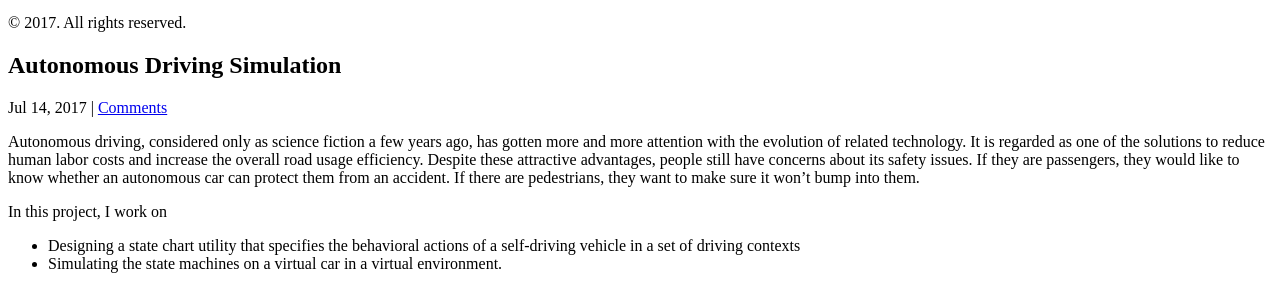
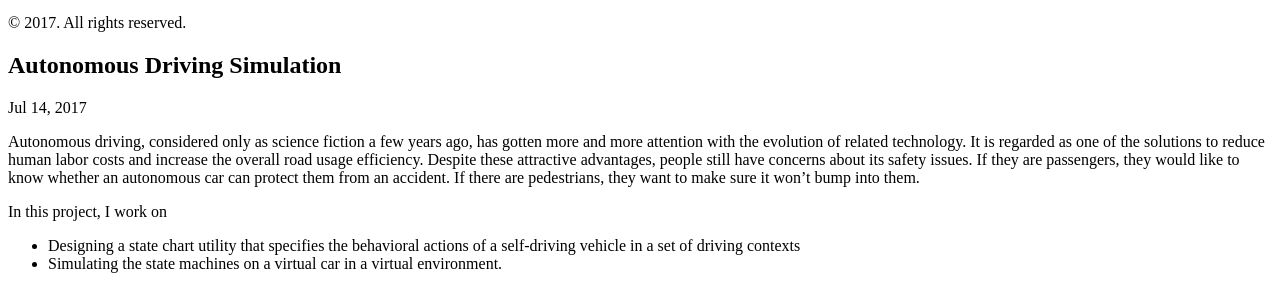
Before and after one commit to stormysun513/stormysun513.github.io, a Jekyll site: the page built from project/autonomous-driving-simulation.md, in a window 1280 px wide. Shown: the part 1077-1363 px from the top of the page. Built offline with Jekyll 4.4.1, drawn with Linux system fonts in a browser that asks for light colours; comment, search, counter and statistics services are not loaded.

```diff
--- a/_includes/disqus.html
+++ b/_includes/disqus.html
@@ -1,6 +1,6 @@
 {% if page.comments %}
 <div id="disqus_thread"></div>
-<script id="dsq-count-scr" src="//yulunt-me.disqus.com/count.js" async></script>
+<!-- <script id="dsq-count-scr" src="//yulunt-me.disqus.com/count.js" async></script> -->
 <script>
 var disqus_config = function () {
 this.page.url = "http://yulunt.me/{{ page.url }}"; // <--- use canonical URL
--- a/_layouts/post.html
+++ b/_layouts/post.html
@@ -7,9 +7,9 @@ layout: default
     <h1 class="post-title" itemprop="name headline">{{ page.title }}</h1>
     <p class="post-meta">
       <time datetime="{{page.date|date_to_xmlschema}}" itemprop="datePublished">{{page.date|date: "%b %-d, %Y"}}</time>
-      |
+      <!-- | -->
       <!-- <a href="{% if page.permalink %}{{ page.permalink }}{% else %}{{ page.url }}{% endif %}#disqus_thread">Comments</a> -->
-      <a href="{{site.url}}{{ page.url }}#disqus_thread">Comments</a>
+      <!-- <a href="{{site.url}}{{ page.url }}#disqus_thread">Comments</a> -->
     </p>
   </header>
 
```
